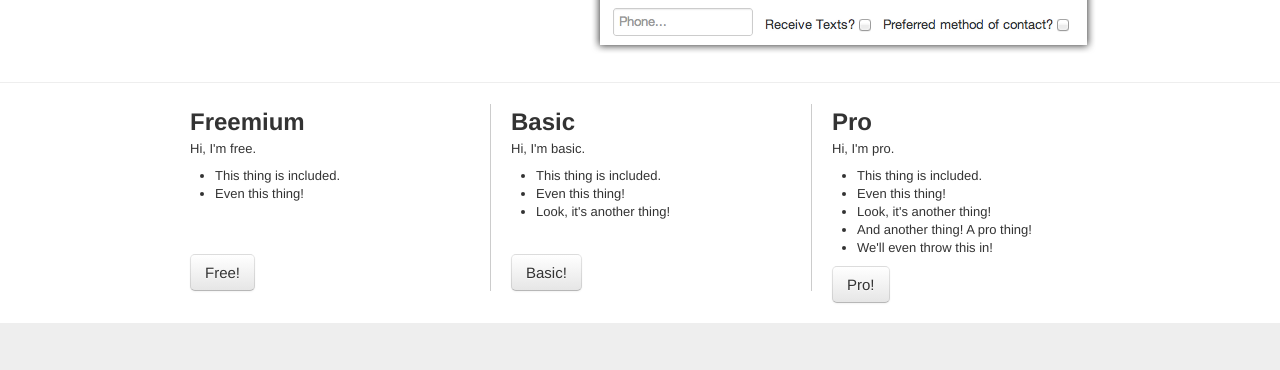
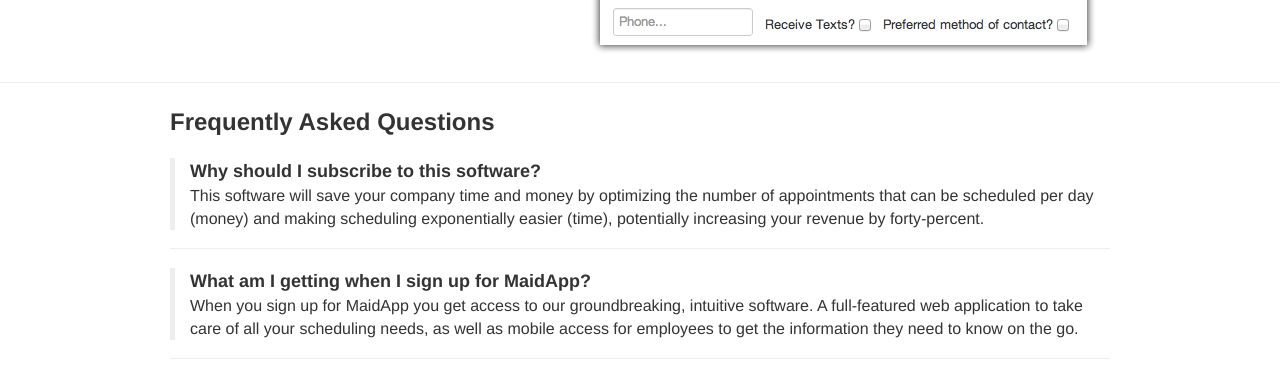
Before and after one commit to BlackBadger/maidforappointments, a plain HTML site: page index_thanks.html in a window 1280 px wide. Shown: the part 427-797 px from the top of the page. Drawn offline with nearby package versions, Linux system fonts and the light colour scheme.

Commit message:
Added frequently asked questions

```diff
--- a/index_thanks.html
+++ b/index_thanks.html
@@ -31,43 +31,22 @@
 		</div>
 		<hr class="noMargin">
 		<div class="container marginTop">
-			<div class="span4 leftCol3">
-				<div class="memOptionsCol">
-					<h2>Freemium</h2>
-					<p>Hi, I'm free.</p>
-					<ul>
-						<li>This thing is included.</li>
-						<li>Even this thing!</li>
-					</ul>
-				</div>
-				<button class="btn btn-large">Free!</button>
-			</div>
-			<div class="span4 midCol3">
-				<div class="memOptionsCol">
-					<h2>Basic</h2>
-					<p>Hi, I'm basic.</p>
-					<ul>
-						<li>This thing is included.</li>
-						<li>Even this thing!</li>
-						<li>Look, it's another thing!</li>
-					</ul>
-				</div>
-				<button class="btn btn-large">Basic!</button>
-			</div>
-			<div class="span3">
-				<div class="memOptionsCol">
-					<h2>Pro</h2>
-					<p>Hi, I'm pro.</p>
-					<ul>
-						<li>This thing is included.</li>
-						<li>Even this thing!</li>
-						<li>Look, it's another thing!</li>
-						<li>And another thing! A pro thing!</li>
-						<li>We'll even throw this in!</li>
-					</ul>
-				</div>
-				<button class="btn btn-large">Pro!</button>
-			</div>
+			<h2>Frequently Asked Questions</h2>
+			<br>
+			<blockquote>
+				<h3>Why should I subscribe to this software?</h3>
+				<p>This software will save your company time and money by optimizing the number of appointments that can be scheduled per day (money) and making scheduling exponentially easier (time), potentially increasing your revenue by forty-percent.</p>
+			</blockquote>
+			<hr>
+			<blockquote>
+				<h3>What am I getting when I sign up for MaidApp?</h3>
+				<p>When you sign up for MaidApp you get access to our groundbreaking, intuitive software. A full-featured web application to take care of all your scheduling needs, as well as mobile access for employees to get the information they need to know on the go.</p>
+			</blockquote>
+			<hr>
+			<blockquote>
+				<h3>As an employee in the field does this software offer me any benefits?</h3>
+				<p>MaidApp streamlines the process of seeing your schedule and tasks. We provide all the information you need to know in one easy-to-access place.</p>
+			</blockquote>
 		</div>
 		<div class="row footer">
 			<div class="container">
```
